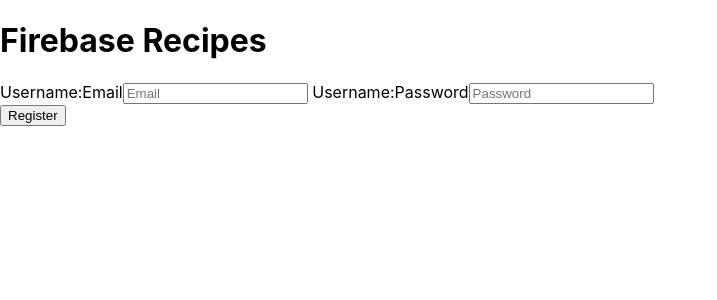
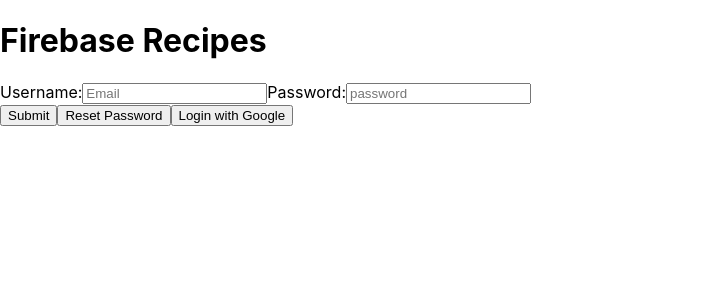
Before and after one commit to noessie/firebase-recipes-web-app, a React (Create React App) app: page / in a window 1280 px wide. Shown: the top 300 px of the page, without its empty margins (0-717 px from the left). Built offline with nearby package versions, Linux system fonts and the light colour scheme; no server answers.

Commit message:
Firebase authentication

```diff
--- a/src/App.js
+++ b/src/App.js
@@ -1,21 +1,18 @@
 import { useState } from "react";
 import FirebaseAuthService from "./FirebaseAuthService";
 import LoginForm from "./components/LoginForm";
-
 import "./App.css";
 
-
-import "./App.css";
 
 function App() {
   const [user, setUser] = useState(null);
 
-  FirebaseAuthService.subscribeToAuthChanges(setUser);
+ FirebaseAuthService.subscribeToAuthChanges(setUser);
   return (
     <div className="App">
       <div className="title-row">
         <h1 className="title"> Firebase Recipes</h1>
-        <LoginForm existinUser={user} />
+        <LoginForm existingUser={user} />
       </div>
     </div>
   );
--- a/src/FirebaseAuthService.js
+++ b/src/FirebaseAuthService.js
@@ -17,9 +17,9 @@
     return auth.sendPasswordResetEmail(email);
 };
 
-const updatePassword = (password) => {
-    return auth.currentUser.updatePassword(password);
-};
+// const updatePassword = (password) => {
+//     return auth.currentUser.updatePassword(password);
+// };
 
 const loginWithGoogle = () => {
     const provider = new firebase.auth.GoogleAuthProvider();
@@ -37,7 +37,7 @@
     loginUser,
     logoutUser,
     resetPassword,
-    updatePassword,
+    // updatePassword,
     loginWithGoogle,
     subscribeToAuthChanges
 };
--- a/src/FirebaseConfig.js
+++ b/src/FirebaseConfig.js
@@ -1,20 +1,21 @@
-import firebase from "firebase/compat/app";
-import "firebase/compat/auth";
-import "firebase/compat/firestore";
-import "firebase/compat/storage";
+import firebase from 'firebase/compat/app';
+import 'firebase/compat/auth';
+import 'firebase/compat/firestore';
 
-const config = {
+
+
+
+const firebaseConfig = {
   apiKey: process.env.REACT_APP_API_KEY,
   authDomain: process.env.REACT_APP_AUTH_DOMAIN,
+  databaseURL: process.env.REACT_APP_DATABASE_URL,
   projectId: process.env.REACT_APP_PROJECT_ID,
   storageBucket: process.env.REACT_APP_MESSAGING_SENDER_ID,
   messagingSenderId: process.env.REACT_APP_STORAGE_BUCKET,
   appId: process.env.REACT_APP_APP_ID,
-measurementId: process.env.REACT_APP_MEASUREMENT_ID
-}
+  measurementId: process.env.REACT_APP_MEASUREMENT_ID,
+};
 
-if(!firebase.apps.length){
-    firebase.initializeApp(config);
-}
+firebase.initializeApp(firebaseConfig);
 
 export default firebase;
--- a/src/components/LoginForm.js
+++ b/src/components/LoginForm.js
@@ -1,9 +1,10 @@
 import { useState } from "react";
 import FirebaseAuthService from "../FirebaseAuthService";
 
-function LoginForm({ existinUser }) {
+function LoginForm({ existingUser }) {
   const [username, setUsername] = useState("");
   const [password, setPassword] = useState("");
+
   async function handleSubmit(event) {
     event.preventDefault();
     try {
@@ -14,38 +15,73 @@
       alert(error.message);
     }
   }
+
   function handleLogout() {
     FirebaseAuthService.logoutUser();
   }
+
+  async function handleResetPassword() {
+    if (!username) {
+      alert("Please enter a valid email address.");
+      return;
+    }
+    try {
+      await FirebaseAuthService.resetPassword(username);
+      alert("Password reset email sent!");
+    } catch (error) {
+      alert(error.message);
+    }
+  }
+
+  async function handleLoginWithGoogle() {
+    try {
+      await FirebaseAuthService.loginWithGoogle();
+    } catch (error) {
+      alert(error.message);
+    }
+  }
+
   return (
     <div className="login-form-container">
-      {existinUser ? (
+      {existingUser ? (
         <div className="row">
-          <h3>Welcome {existinUser.email}</h3>
-          <button type="button" className="primary-button" onClick={handleLogout}>Logout</button>
+          <h3>Welcome {existingUser.email}</h3>
+          <button
+            type="button"
+            className="primary-button"
+            onClick={handleLogout}
+          >
+            Logout
+          </button>
         </div>
       ) : (
         <form onSubmit={handleSubmit} className="login-form">
-            <label className="input-label login-label"> Username:Email
+          <label className="input-label login-label">
+            Username:
             <input
-            type="text"
+              type="email"
               required
               placeholder="Email"
               value={username}
               onChange={(e) => setUsername(e.target.value)}
+              className="input-text"
             />
           </label>
-            <label className="input-label login-label"> Username:Password
+          <label className="input-label login-label">
+            Password:
             <input
               type="password"
               required
-            placeholder="Password"
+              placeholder="password"
               value={password}
               onChange={(e) => setPassword(e.target.value)}
+              className="input-text"
             />
           </label>
           <div className="button-box">
-              <button className="primary-button" type="submit">Register</button>
+            <button className="primary-button" type="submit">Submit</button>
+            <button type="button" className="primary-button" onClick={handleResetPassword}>Reset Password</button>
+            <button type="button" className="primary-button" onClick={handleLoginWithGoogle}>Login with Google</button>
           </div>
         </form>
       )}
```
Lines whose indentation alone changed are shown as unchanged.
